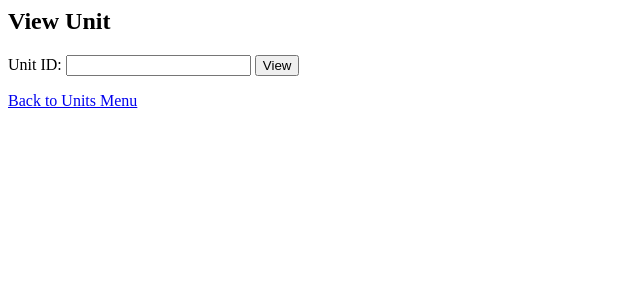
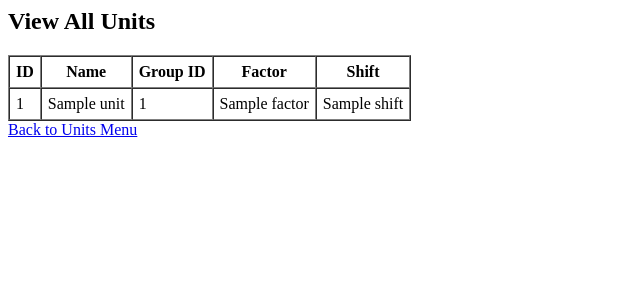
Before and after one commit to MangledPotat0/resolution_tracker, a Flask app: template app/templates/units/view.html in a window 1280 px wide. Shown: the top 300 px of the page, without its empty margins (0-640 px from the left). Run offline with Flask 3, Linux system fonts and the light colour scheme; the template is opened without the code that fills it: most values are stand-ins (such as "Sample title", 1, 10 or a date in 2020); parts of the project's set-up code (start-up, migrations or seed data) failed here and were passed over.

Commit message:
Added view units functionality

```diff
--- a/app/templates/units/view.html
+++ b/app/templates/units/view.html
@@ -1,9 +1,26 @@
-<h2>View Unit</h2>
+<h2>View All Units</h2>
 
-<form method="POST">
-  <label>Unit ID:</label>
-  <input type="number" name="unit_id" required>
-  <button type="submit">View</button>
-</form>
+<table border="1" cellpadding="6" cellspacing="0">
+  <thread>
+    <tr>
+      <th>ID</th>
+      <th>Name</th>
+      <th>Group ID</th>
+      <th>Factor</th>
+      <th>Shift</th>
+    </tr>
+  </thread>
+  <body>
+    {% for u in units %}
+      <tr>
+        <td>{{ u.id }}</td>
+        <td>{{ u.name }}</td>
+        <td>{{ u.group_id }}</td>
+        <td>{{ u.factor }}</td>
+        <td>{{ u.shift }}</td>
+      </tr>
+    {% endfor %}
+  </tbody>
+</table>
 
-<a href="/menu>table=units">Back to Units Menu</a>
+<a href="/menu?table=units">Back to Units Menu</a>
```
Also changed, not shown: app/routes/units.py (+9 -3 lines).
